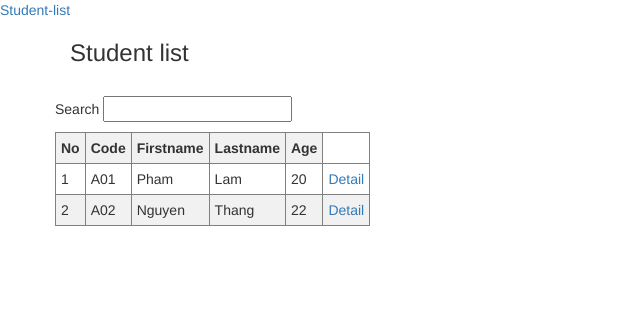
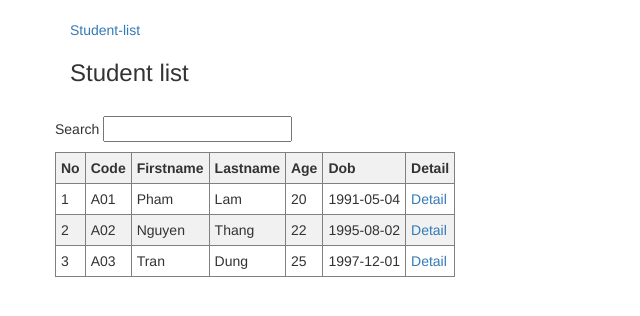
Before and after one commit to kennylam91/AngularJS_Demo, a website: page app/index.html in a window 1280 px wide. Shown: the whole page, without its empty margins (0-640 px from the left). Drawn offline with nearby package versions, Linux system fonts and the light colour scheme.

Commit message:
start new session

```diff
--- a/app/index.html
+++ b/app/index.html
@@ -16,9 +16,13 @@
 	<script src="student-detail/student-detail.component.js"></script>
 
 </head>
-<a href="#!students">Student-list</a>
-<body>
-	<ng-view></ng-view>
+<div class="container">
+		<br/>
+		<a href="#!students">Student-list</a>
+		<body>
+			<ng-view></ng-view>
+</div>
+
 </body>
 
 </html>
--- a/app/student-list/student-list.template.html
+++ b/app/student-list/student-list.template.html
@@ -1,10 +1,10 @@
-<div class="container">
+<div>
 	<h3>Student list</h3>
 	<br />
 	<div class="row">
 		<p>
 			Search
-			<input ng-model = "$ctrl.query" />
+			<input ng-model="$ctrl.query" />
 		</p>
 
 		<table>
@@ -14,6 +14,8 @@
 				<th ng-click="$ctrl.orderByMe('firstName')">Firstname</th>
 				<th ng-click="$ctrl.orderByMe('lastName')">Lastname</th>
 				<th ng-click="$ctrl.orderByMe('age')">Age</th>
+				<th ng-click="$ctrl.orderByMe('dob')">Dob</th>
+				<th>Detail</th>
 			</tr>
 			<tr ng-repeat="student in $ctrl.students | orderBy : $ctrl.myOrderBy | filter: $ctrl.query ">
 				<td>{{$index+1}}</td>
@@ -21,7 +23,8 @@
 				<td>{{student.firstName}}</td>
 				<td>{{student.lastName}}</td>
 				<td>{{student.age}}</td>
-				<td><a href="#!/students/{{student.code}}" >Detail</a></td>
+				<td> {{student.dob | date:'yyyy-MM-dd' }} </td>
+				<td><a href="#!/students/{{student.code}}">Detail</a></td>
 			</tr>
 		</table>
 	</div>
--- a/app/students/A01.json
+++ b/app/students/A01.json
@@ -2,5 +2,6 @@
     "code":"A01",
     "firstName":"Pham",
     "lastName":"Lam",
-    "age":20
+    "age":20,
+    "dob":"1991-05-04"
 }
--- a/app/students/A02.json
+++ b/app/students/A02.json
@@ -2,5 +2,6 @@
     "code":"A02",
     "firstName":"Nguyen",
     "lastName":"Thang",
-    "age":22
+    "age":22,
+    "dob":"1992-05-04"
 }
--- a/app/students/students.json
+++ b/app/students/students.json
@@ -3,12 +3,21 @@
         "code":"A01",
         "firstName":"Pham",
         "lastName":"Lam",
-        "age":20
+        "age":20,
+        "dob":"1991-05-04"
     },
     {
         "code":"A02",
         "firstName":"Nguyen",
         "lastName":"Thang",
-        "age":22
+        "age":22,
+        "dob":"1995-08-02"
+    },
+    {
+        "code":"A03",
+        "firstName":"Tran",
+        "lastName":"Dung",
+        "age":25,
+        "dob":"1997-12-01"
     }
 ]
```
Also changed, not shown: app/student-detail/student-detail.template.html (+4 -1 lines), app/students/A03.json (added, +7 -0 lines).
